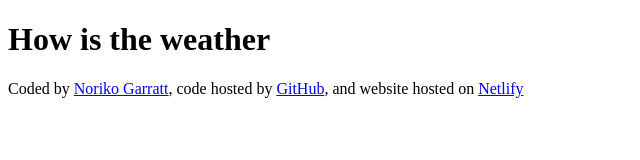
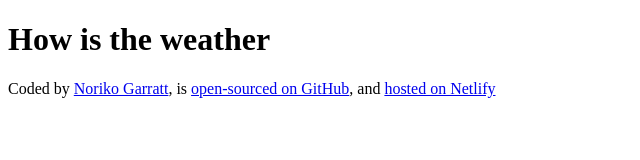
Before and after one commit to norikog3/Tenki-app, a plain HTML site: page index.html in a window 1280 px wide. Shown: the whole page, without its empty margins (0-640 px from the left). Drawn offline with Linux system fonts and the light colour scheme.

Commit message:
Update index.html
improved footer wording

```diff
--- a/index.html
+++ b/index.html
@@ -10,10 +10,13 @@
     <footer>
       Coded by
       <a href="https://github.com/norikog3" target="_blank">Noriko Garratt</a>,
-      code hosted by
-      <a href="https://github.com/norikog3/Tenki-app" target="_blank">GitHub</a
-      >, and website hosted on
-      <a href="https://tenki-app-noriko.netlify.app" target="_blank">Netlify</a>
+      is
+      <a href="https://github.com/norikog3/Tenki-app" target="_blank"
+        >open-sourced on GitHub</a
+      >, and
+      <a href="https://tenki-app-noriko.netlify.app" target="_blank"
+        >hosted on Netlify</a
+      >
     </footer>
   </body>
 </html>
```
